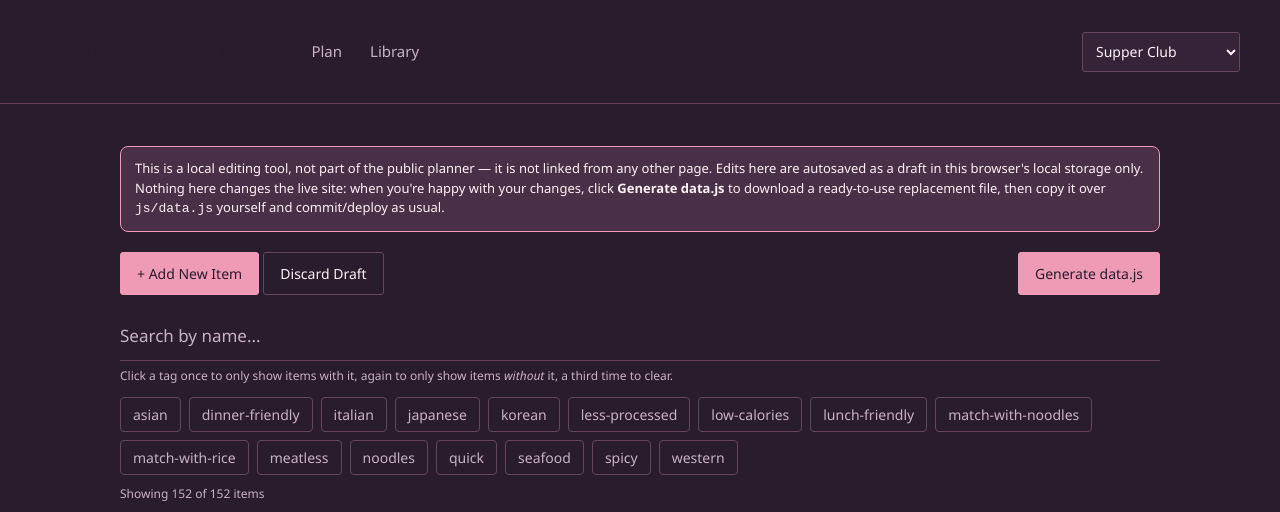
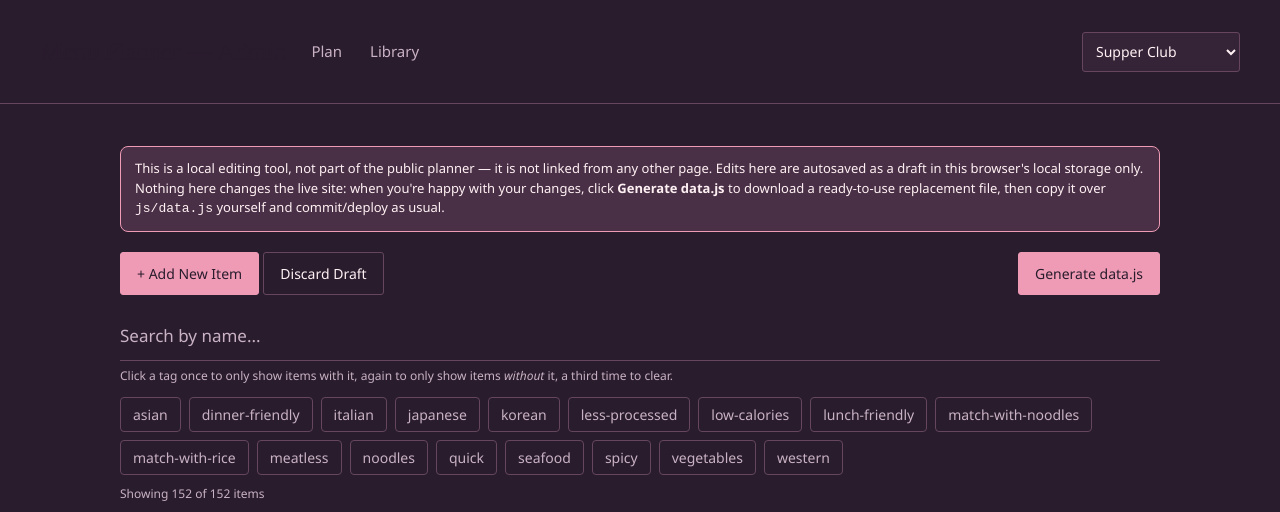
Before and after one commit to goatedapps/menuplanner, a plain HTML site: page admin.html in a window 1280 px wide. Shown: the top 512 px of the page. Drawn offline with Linux system fonts and the light colour scheme.

Commit message:
Add vegetables tag to nine selected dishes

```diff
--- a/admin.html
+++ b/admin.html
@@ -132,7 +132,7 @@
 <script src="js/sound.js?v=20261124-cleanup"></script>
 <script src="js/vendor/gsap.min.js?v=20261124-cleanup"></script>
 <script src="js/ui.js?v=20261124-cleanup"></script>
-<script src="js/data.js?v=20261124-cleanup"></script>
+<script src="js/data.js?v=20261124-vegetables"></script>
 <script src="js/admin.js?v=20261124-cleanup"></script>
 </body>
 </html>
--- a/js/data.js
+++ b/js/data.js
@@ -1322,6 +1322,7 @@ const MP_ITEMS = [
     "id": "stir-fry-vegetables",
     "name": "Stir-Fry Vegetables",
     "tags": [
+      "vegetables",
       "asian",
       "quick",
       "low-calories",
@@ -1341,6 +1342,7 @@ const MP_ITEMS = [
     "id": "boiled-broccoli",
     "name": "Broccoli",
     "tags": [
+      "vegetables",
       "quick",
       "low-calories",
       "meatless",
@@ -1360,6 +1362,7 @@ const MP_ITEMS = [
     "id": "stir-fry-beansprouts-with-salted-fish",
     "name": "Stir-Fry Beansprouts (with Salted Fish)",
     "tags": [
+      "vegetables",
       "asian",
       "quick",
       "less-processed",
@@ -1378,6 +1381,7 @@ const MP_ITEMS = [
     "id": "bittergourd-with-egg",
     "name": "Bittergourd with Egg",
     "tags": [
+      "vegetables",
       "asian",
       "lunch-friendly",
       "quick",
@@ -1392,6 +1396,7 @@ const MP_ITEMS = [
     "id": "bittergourd-with-fried-dace",
     "name": "Bittergourd with Fried Dace",
     "tags": [
+      "vegetables",
       "asian",
       "seafood",
       "lunch-friendly",
@@ -1422,6 +1427,7 @@ const MP_ITEMS = [
     "id": "spinach-with-century-egg",
     "name": "Spinach with Century Egg",
     "tags": [
+      "vegetables",
       "asian",
       "quick",
       "low-calories",
@@ -1455,6 +1461,7 @@ const MP_ITEMS = [
     "id": "sambal-stir-fried-kangkong",
     "name": "Stir-Fried Kangkong",
     "tags": [
+      "vegetables",
       "asian",
       "quick",
       "less-processed",
@@ -1473,6 +1480,7 @@ const MP_ITEMS = [
     "id": "stir-fried-brinjal",
     "name": "Stir Fried Brinjal",
     "tags": [
+      "vegetables",
       "asian",
       "meatless",
       "less-processed",
@@ -2594,6 +2602,7 @@ const MP_ITEMS = [
     "id": "chap-chye",
     "name": "Chap Chye (Mixed veg)",
     "tags": [
+      "vegetables",
       "asian",
       "seafood",
       "low-calories",
```
Also changed, not shown: index.html (+1 -1 lines), library.html (+1 -1 lines), planner.html (+1 -1 lines).
